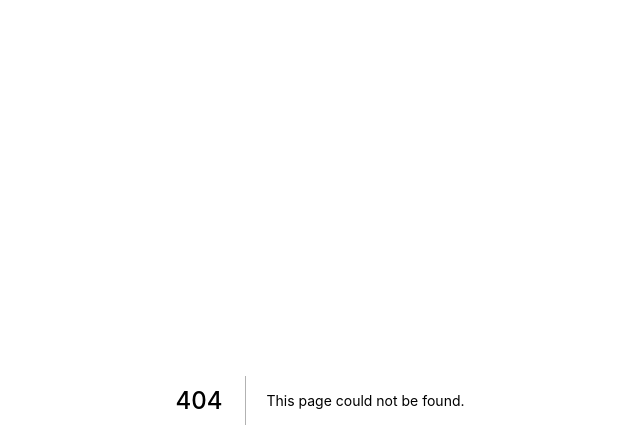
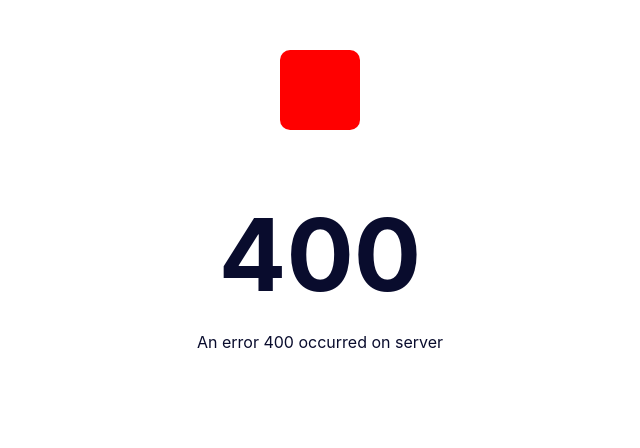
Before and after one commit to deatoff/deatoff-web, a Next.js app: page /1 in a window 1280 px wide. Before the commit this address had no page. Shown: the top 448 px of the page, without its empty margins (320-960 px from the left). Built offline with nearby package versions, Linux system fonts and the light colour scheme.

Commit message:
test: error handling test

```diff
--- a/package.json
+++ b/package.json
@@ -19,6 +19,7 @@
     "test": "jest"
   },
   "dependencies": {
+    "cross-fetch": "^3.0.4",
     "next": "^9.1.6",
     "react": "^16.12.0",
     "react-dom": "^16.12.0"
@@ -26,6 +27,7 @@
   "devDependencies": {
     "@babel/preset-react": "^7.7.4",
     "@babel/preset-typescript": "^7.7.7",
+    "@now/node": "^1.3.0",
     "@storybook/addon-actions": "^5.2.8",
     "@storybook/react": "^5.2.8",
     "@testing-library/jest-dom": "^4.2.4",
--- /dev/null
+++ b/src/containers/Error/Error.tsx
@@ -0,0 +1,41 @@
+import React from 'react'
+
+export type Props = {
+  statusCode: number
+}
+
+export const Error = ({ statusCode }: Props) => {
+  return (
+    <div>
+      <span />
+      <h1>{statusCode}</h1>
+      <p>
+        {statusCode
+          ? `An error ${statusCode} occurred on server`
+          : 'An unexpected error has occurred on client'}
+      </p>
+      {/*
+        https://nextjs.org/blog/styling-next-with-styled-jsx
+      */}
+      <style jsx>{`
+        div {
+          width: 400px;
+          margin: 0 auto;
+          text-align: center;
+        }
+        span {
+          display: block;
+          margin: 50px auto;
+          width: 80px;
+          height: 80px;
+          border-radius: 10px;
+          background: red;
+        }
+        h1 {
+          font-size: 100px;
+          font-weight: bold;
+        }
+      `}</style>
+    </div>
+  )
+}
--- /dev/null
+++ b/src/containers/Error/ErrorContainer.tsx
@@ -0,0 +1,9 @@
+import React from 'react'
+import { Error } from "./Error"
+
+export type Props = {
+  statusCode: number
+}
+
+export const ErrorContainer = ({ statusCode }: Props) =>
+  <Error statusCode={statusCode} />
--- /dev/null
+++ b/src/containers/Error/index.ts
@@ -0,0 +1,4 @@
+import { Props, ErrorContainer } from "./ErrorContainer"
+
+export type ErrorProps = Props
+export { ErrorContainer }
--- /dev/null
+++ b/src/containers/User/User.tsx
@@ -0,0 +1,30 @@
+import React from 'react'
+
+type User = {
+  name: string | string[];
+  age: number;
+}
+
+export type Props = {
+  user: User
+}
+
+export const User = ({ user }: Props) => {
+  return (
+    <div>
+      <h1>Success</h1>
+      <code>{JSON.stringify(user)}</code>
+      <style jsx>{`
+        div {
+          width: 400px;
+          margin: 30px auto;
+          text-align: center;
+        }
+        h1 {
+          font-size: 40px;
+          font-weight: bold;
+        }
+      `}</style>
+    </div>
+  )
+}
--- /dev/null
+++ b/src/containers/User/UserContainer.tsx
@@ -0,0 +1,16 @@
+import React from 'react'
+import { useRouter } from 'next/router'
+import { User } from "./User"
+
+export const UserContainer = () => {
+  const { query } = useRouter();
+
+  const user = {
+    name: query.userName,
+    age: 32
+  }
+
+  return (
+    <User user={user} />
+  )
+}
--- /dev/null
+++ b/src/containers/User/index.ts
@@ -0,0 +1 @@
+export { UserContainer } from "./UserContainer"
--- /dev/null
+++ b/src/containers/index.ts
@@ -0,0 +1,2 @@
+export * from "./Error";
+export * from "./User";
--- /dev/null
+++ b/src/pages/[userName]/index.tsx
@@ -0,0 +1,21 @@
+import ErrorPage from "../_error"
+import { UserContainer } from "../../containers"
+
+const Page = ({ errorCode }) => {
+  if (errorCode) return <ErrorPage statusCode={errorCode} />
+  return <UserContainer />
+}
+
+// https://github.com/zeit/next.js/#reusing-the-built-in-error-page
+Page.getInitialProps = ({ query }) => {
+  const userExists = ["ilkka-halso", "utamaro", "katarzyna-kozyra"]
+  const res = {
+    statusCode: userExists.find(
+      userName => userName === query?.userName
+    ) ? 200 : 400
+  }
+  const errorCode = res.statusCode > 200 ? res.statusCode : false
+  return { errorCode }
+}
+
+export default Page
--- /dev/null
+++ b/src/pages/_error.tsx
@@ -0,0 +1,16 @@
+import { NextPage } from "next";
+import { ErrorProps, ErrorContainer } from "../containers"
+
+type Props  = {
+  statusCode: ErrorProps["statusCode"]
+}
+
+const Error: NextPage<Props> = ({ statusCode }: Props) =>
+  <ErrorContainer statusCode={statusCode} />
+
+Error.getInitialProps = ({ res, err }) => {
+  const statusCode = res ? res.statusCode : err ? err.statusCode : 404
+  return { statusCode }
+}
+
+export default Error
--- /dev/null
+++ b/src/pages/business/index.tsx
@@ -0,0 +1,3 @@
+const Page = () => <p>Business</p>
+
+export default Page
```
Also changed, not shown: src/pages/[userName]/settings.tsx (added, +17 -0 lines), 1 other file (tests, documents, lock files or other folders).
